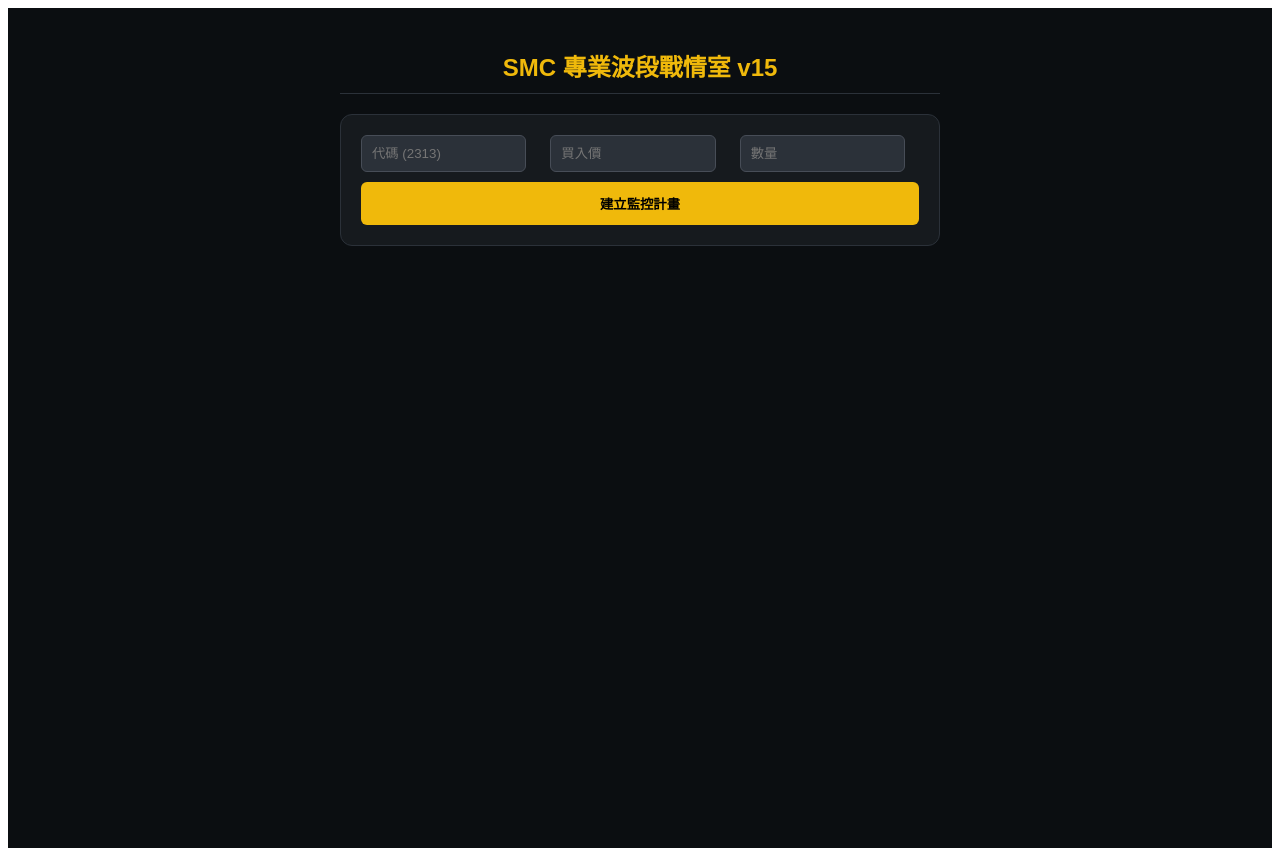
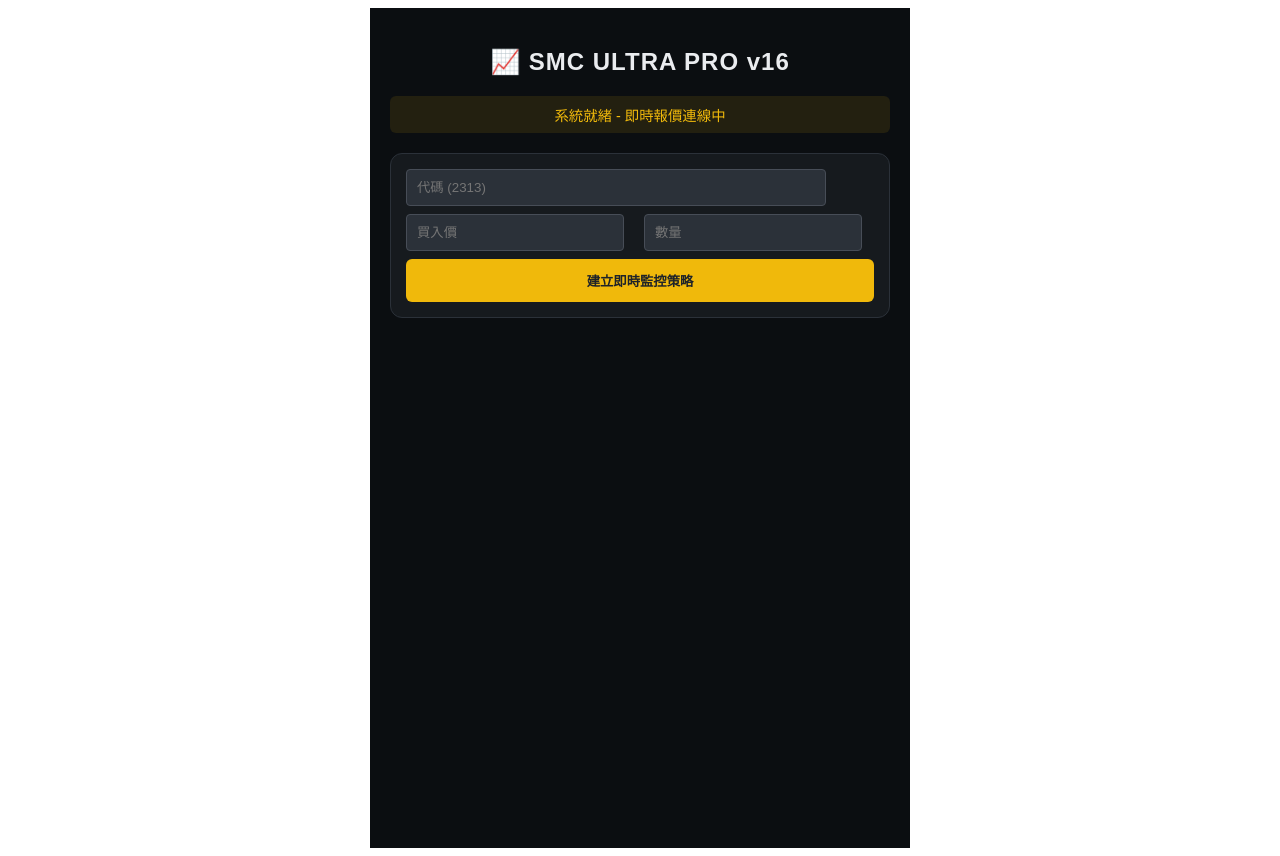
Before and after one commit to a0910671995-blip/-ai, a React (Vite) app: page / in a window 1280 px wide. Built offline with nearby package versions, Linux system fonts and the light colour scheme.

Commit message:
Update App.jsx

```diff
--- a/src/App.jsx
+++ b/src/App.jsx
@@ -1,176 +1,210 @@
-import React, { useState, useEffect } from 'react';
+import React, { useState, useEffect, useCallback } from 'react';
+
+// --- 進階 100% 繞過 CORS 的跨域代理 ---
+const proxyUrl = "https://api.allorigins.win/get?url=";
 
 const App = () => {
+  // 1. 狀態管理 (LocalStorage 儲存版)
   const [stocks, setStocks] = useState(() => {
-    const saved = localStorage.getItem('smc_pro_v15');
+    const saved = localStorage.getItem('smc_ultra_v16');
     return saved ? JSON.parse(saved) : [];
   });
 
   const [form, setForm] = useState({ symbol: '', price: '', qty: '' });
   const [loading, setLoading] = useState(false);
+  const [globalStatus, setGlobalStatus] = useState("系統就緒 - 即時報價連線中");
 
+  // 2. 自動儲存
   useEffect(() => {
-    localStorage.setItem('smc_pro_v15', JSON.stringify(stocks));
+    localStorage.setItem('smc_ultra_v16', JSON.stringify(stocks));
   }, [stocks]);
 
-  // --- 功能 1: 自動抓取股票名稱 (利用 API) ---
-  const fetchStockName = async (symbol) => {
-    if (!symbol) return "";
+  // --- 關鍵核心：自動抓取 Yahoo 即時報價 ---
+  const fetchLivePrice = useCallback(async (symbol) => {
+    try {
+      // 在背景自动帮台股加上 .TW 后缀
+      const yahooUrl = `https://query1.finance.yahoo.com/v8/finance/chart/${symbol}.TW`;
+      const response = await fetch(`${proxyUrl}${encodeURIComponent(yahooUrl)}`);
+
+      if (!response.ok) return null;
+
+      const resData = await response.json();
+      const rawContents = JSON.parse(resData.contents);
+
+      if (rawContents.chart && rawContents.chart.result) {
+        return rawContents.chart.result[0].meta.regularMarketPrice;
+      }
+      return null;
+    } catch (e) {
+      console.error(`無法獲取 ${symbol} 即時報價:`, e);
+      return null;
+    }
+  }, []);
+
+  // --- 關鍵核心：背景自动更新 (每 10 秒) ---
+  useEffect(() => {
+    if (stocks.length === 0) return;
+
+    setGlobalStatus("🔄 正在更新即時行情...");
+    const timer = setInterval(async () => {
+      const updatedStocks = await Promise.all(stocks.map(async (s) => {
+        const p = await fetchLivePrice(s.symbol);
+        if (p) {
+          return { ...s, live: p, lastUpdate: new Date().toLocaleTimeString() };
+        }
+        return s;
+      }));
+      setStocks(updatedStocks);
+      setGlobalStatus(`✅ 行情已更新 (${new Date().toLocaleTimeString()})`);
+    }, 10000); // 10秒更新一次，兼顾即时性与请求频率
+
+    return () => clearInterval(timer);
+  }, [stocks, fetchLivePrice]);
+
+  // 3. 新增監控標的
+  const addNewStock = async () => {
+    if (!form.symbol || !form.price || !form.qty) return alert("欄位不能空白");
+    const cost = parseFloat(form.price);
+    const qty = parseInt(form.qty);
+    const sym = form.symbol.toUpperCase();
+
     setLoading(true);
-    try {
-      // 嘗試從 FinMind 獲取 (假設 Token 有效)
-      const token = "eyJ0eXAiOiJKV1QiLCJhbGciOiJIUzI1NiJ9.eyJkYXRlIjoiMjAyNi0wNC0wNiAxODoyOToxNSIsInVzZXJfaWQiOiJ0aW5nMDkwMiIsImVtYWlsIjoiYTA5MTA2NzE5OTVAZ21haWwuY29tIiwiaXAiOiIxMjMuMjA0LjE5OC4xMDgifQ._aQwOaw9SopLidA7fEgZzAY02nyPX6jLudW6_TwODMA";
-      const res = await fetch(`https://api.finmindtrade.com/api/v4/data?dataset=TaiwanStockInfo&token=${token}`);
-      const json = await res.json();
-      const info = json.data.find(item => item.stock_id === symbol);
+    setGlobalStatus(`🔍 正在驗證 ${sym} 代碼...`);
+
+    // 建立時先抓一次價格驗證
+    const p = await fetchLivePrice(sym);
+
+    if (p === null) {
+      alert(`找不到 [${sym}] 代碼。台股請確認代碼無誤，無需加 .TW (例如: 2313)`);
       setLoading(false);
-      return info ? info.stock_name : symbol;
-    } catch (e) {
+      setGlobalStatus("❌ 驗證失敗");
+      return;
+    }
+
+    setStocks([...stocks, {
+      id: Date.now(),
+      symbol: sym,
+      name: sym, // 由於移除 Token，預設顯示代碼
+      avgCost: cost, // 初始均價
+      qty: qty,       // 持股股數
+      live: p,         // 自動抓到的即時價
+      profit: 0,       // 已實現損益
+      chip: null,      // 籌碼資料 (留出整合空間)
+      lastUpdate: new Date().toLocaleTimeString()
+    }]);
+
+    setForm({ symbol: '', price: '', qty: '' });
     setLoading(false);
-      return symbol; // 失敗則顯示代碼
-    }
+    setGlobalStatus("✅ 策略建立成功，自動監控中");
   };
 
-  const addNewStock = async () => {
-    if (!form.symbol || !form.price || !form.qty) return alert("請輸入完整資料");
-    const name = await fetchStockName(form.symbol);
-    const newStock = {
-      id: Date.now(),
-      symbol: form.symbol,
-      name: name,
-      avgCost: parseFloat(form.price), // 均價
-      qty: parseInt(form.qty),         // 持股數
-      realizedProfit: 0,               // 已實現損益
-      currentPrice: parseFloat(form.price) // 預設現價等於買入價，之後手動更新或按按鈕
-    };
-    setStocks([...stocks, newStock]);
-    setForm({ symbol: '', price: '', qty: '' });
-  };
-
-  // --- 功能 2: 賣出邏輯 (計算實現損益) ---
-  const handleSell = (id, sellPrice, sellQty) => {
-    if (!sellPrice || !sellQty) return alert("請輸入賣出價格與數量");
+  // --- 功能 2：動態成本計算 (低位回補 - 攤平) ---
+  const handleBuyMore = (id, buyP, buyQ) => {
+    if (!buyP || !buyQ) return;
     setStocks(stocks.map(s => {
       if (s.id === id) {
-        if (sellQty > s.qty) { alert("賣出數量不能大於持股數"); return s; }
-        const profit = (sellPrice - s.avgCost) * sellQty;
-        return {
-          ...s,
-          qty: s.qty - sellQty,
-          realizedProfit: s.realizedProfit + profit
-        };
+        const totalCost = (s.avgCost * s.qty) + (buyP * buyQ);
+        const newQty = s.qty + buyQ;
+        // 自动计算新的加权均价
+        const newAvg = parseFloat((totalCost / newQty).toFixed(2));
+        return { ...s, qty: newQty, avgCost: newAvg };
       }
       return s;
     }));
   };
 
-  // --- 功能 3: 回補邏輯 (重新計算均價 - 攤平) ---
-  const handleBuyMore = (id, buyPrice, buyQty) => {
-    if (!buyPrice || !buyQty) return alert("請輸入回補價格與數量");
+  // --- 功能 3：已實現損益 (賣出結利) ---
+  const handleSell = (id, sellP, sellQ) => {
+    if (!sellP || !sellQ) return;
     setStocks(stocks.map(s => {
       if (s.id === id) {
-        const totalCost = (s.avgCost * s.qty) + (buyPrice * buyQty);
-        const newQty = s.qty + buyQty;
-        return {
-          ...s,
-          qty: newQty,
-          avgCost: parseFloat((totalCost / newQty).toFixed(2))
-        };
+        if (sellQ > s.qty) { alert("庫存不足"); return s; }
+        // 计算这一笔的实现损益
+        const tradeProfit = (sellP - s.avgCost) * sellQ;
+        return { ...s, qty: s.qty - sellQ, profit: s.profit + tradeProfit };
       }
       return s;
     }));
   };
 
-  const updateCurrentPrice = (id, newPrice) => {
-    setStocks(stocks.map(s => s.id === id ? { ...s, currentPrice: parseFloat(newPrice) } : s));
-  };
-
-  // --- 樣式設定 ---
-  const theme = {
-    bg: '#0b0e11', card: '#161a1e', text: '#eaecef', primary: '#f0b90b',
-    red: '#f6465d', green: '#0ecb81', blue: '#3498db', border: '#2b3139'
+  // 4. SMC 深色 UI 樣式
+  const styles = {
+    container: { maxWidth: '500px', margin: '0 auto', padding: '20px', backgroundColor: '#0b0e11', color: '#eaecef', minHeight: '100vh', fontFamily: 'sans-serif' },
+    status: { textAlign: 'center', color: '#f0b90b', background: 'rgba(240, 185, 11, 0.1)', padding: '8px', borderRadius: '6px', marginBottom: '20px', fontSize: '0.9em' },
+    inputPanel: { backgroundColor: '#161a1e', padding: '15px', borderRadius: '12px', border: '1px solid #2b3139', marginBottom: '20px' },
+    input: { backgroundColor: '#2b3139', border: '1px solid #474d57', color: 'white', padding: '10px', borderRadius: '4px', width: '85%', marginBottom: '8px' },
+    btnAdd: { width: '100%', padding: '12px', backgroundColor: '#f0b90b', color: '#1e2329', border: 'none', borderRadius: '6px', fontWeight: 'bold', cursor: 'pointer' },
+    card: { backgroundColor: '#161a1e', border: '1px solid #2b3139', borderRadius: '12px', padding: '15px', marginBottom: '20px', borderTop: '4px solid #f0b90b', position: 'relative' },
+    livePrice: { fontSize: '1.6em', fontWeight: 'bold', color: '#f6465d' },
+    dataGrid: { display: 'grid', gridTemplateColumns: 'repeat(4, 1fr)', gap: '8px', background: '#1e2329', padding: '12px', borderRadius: '8px', textAlign: 'center', marginTop: '10px', fontSize: '0.85em' },
+    tradeBtn: { border: 'none', borderRadius: '4px', padding: '6px 12px', color: 'white', cursor: 'pointer', fontWeight: 'bold' }
   };
 
   return (
-    <div style={{ backgroundColor: theme.bg, color: theme.text, minHeight: '100vh', padding: '20px', fontFamily: 'sans-serif' }}>
-      <div style={{ maxWidth: '600px', margin: '0 auto' }}>
-        <h2 style={{ textAlign: 'center', color: theme.primary, borderBottom: `1px solid ${theme.border}`, paddingBottom: '10px' }}>
-          SMC 專業波段戰情室 v15
-        </h2>
+    <div style={styles.container}>
+      <h2 style={{ textAlign: 'center', letterSpacing: '1px', marginBottom: '20px' }}>📈 SMC ULTRA PRO v16</h2>
+      <div style={styles.status}>{globalStatus}</div>
 
-        {/* 新增區域 */}
-        <div style={{ backgroundColor: theme.card, padding: '20px', borderRadius: '12px', border: `1px solid ${theme.border}`, marginBottom: '20px' }}>
-          <div style={{ display: 'grid', gridTemplateColumns: '1fr 1fr 1fr', gap: '10px', marginBottom: '10px' }}>
-            <input placeholder="代碼 (2313)" style={inputStyle} value={form.symbol} onChange={e => setForm({...form, symbol: e.target.value})} />
-            <input type="number" placeholder="買入價" style={inputStyle} value={form.price} onChange={e => setForm({...form, price: e.target.value})} />
-            <input type="number" placeholder="數量" style={inputStyle} value={form.qty} onChange={e => setForm({...form, qty: e.target.value})} />
+      {/* 輸入區 */}
+      <div style={styles.inputPanel}>
+        <input name="symbol" placeholder="代碼 (2313)" style={styles.input} value={form.symbol} onChange={e=>setForm({...form, symbol:e.target.value})} />
+        <div style={{ display: 'grid', gridTemplateColumns: '1fr 1fr', gap: '8px' }}>
+          <input name="price" type="number" placeholder="買入價" style={styles.input} value={form.price} onChange={e=>setForm({...form, price:e.target.value})} />
+          <input name="qty" type="number" placeholder="數量" style={styles.input} value={form.qty} onChange={e=>setForm({...form, qty:e.target.value})} />
         </div>
-          <button onClick={addNewStock} style={{ width: '100%', padding: '12px', backgroundColor: theme.primary, border: 'none', borderRadius: '6px', fontWeight: 'bold', cursor: 'pointer' }}>
-            {loading ? "查詢名稱中..." : "建立監控計畫"}
-          </button>
+        <button style={styles.btnAdd} onClick={addNewStock} disabled={loading}>{loading ? "搜尋中..." : "建立即時監控策略"}</button>
       </div>
 
-        {/* 列表區域 */}
+      {/* 列表區 */}
       {stocks.map(s => {
-          const unrealized = Math.round((s.currentPrice - s.avgCost) * s.qty);
-          const tp = (s.avgCost * 1.1).toFixed(2);
-          const sl = (s.avgCost * 0.93).toFixed(2);
+        // 未实现損益计算 = (现价 - 均价) * 持股数
+        const unrealized = Math.round((s.live - s.avgCost) * s.qty);
 
         return (
-            <div key={s.id} style={{ backgroundColor: theme.card, borderRadius: '12px', padding: '15px', marginBottom: '20px', borderLeft: `5px solid ${theme.primary}` }}>
-              <div style={{ display: 'flex', justifyContent: 'space-between', marginBottom: '10px' }}>
-                <b style={{ fontSize: '1.2em' }}>{s.name} <small style={{color: '#848e9c'}}>{s.symbol}</small></b>
-                <div style={{ textAlign: 'right' }}>
-                   現價：<input type="number" value={s.currentPrice} onChange={e => updateCurrentPrice(s.id, e.target.value)} style={{ width: '60px', background: '#2b3139', border: 'none', color: 'white', textAlign: 'center' }} />
-                </div>
+          <div key={s.id} style={styles.card}>
+            <button onClick={()=>{if(window.confirm("結案？"))setStocks(stocks.filter(x=>x.id!==s.id))}} style={{position:'absolute',top:10,right:10,background:'none',border:'none',color:'#333',cursor:'pointer'}}>刪除</button>
+            <div style={{ display: 'flex', justifyContent: 'space-between', alignItems: 'center' }}>
+              <span style={{ fontSize: '1.2em' }}><b>{s.symbol}</b> <small style={{color:'#666'}}>台股</small></span>
+              <span style={styles.livePrice}>{s.live}</span>
             </div>
 
-              {/* 核心數據 */}
-              <div style={{ display: 'grid', gridTemplateColumns: 'repeat(3, 1fr)', gap: '10px', textAlign: 'center', backgroundColor: '#1e2329', padding: '10px', borderRadius: '8px' }}>
+            {/* 籌碼預留區 */}
+            <div style={{ background: '#1e2323', padding: '5px 10px', borderRadius: '4px', fontSize: '0.75em', color: '#aaa', margin: '10px 0' }}>
+              SMC MAX 籌碼掃描中... [昨日法人：-- 張]
+            </div>
+
+            {/* 核心損益 */}
+            <div style={{ marginTop: '10px', textAlign: 'center' }}>
+              未實現：<b style={{ color: unrealized >= 0 ? '#f6465d' : '#0ecb81', fontSize: '1.3em' }}>{unrealized}</b>
+            </div>
+
+            {/* 專業數據網格 */}
+            <div style={styles.dataGrid}>
               <div><small style={{color: '#848e9c'}}>均價</small><br/><b>{s.avgCost}</b></div>
               <div><small style={{color: '#848e9c'}}>持股</small><br/><b>{s.qty}</b></div>
-                <div><small style={{color: '#848e9c'}}>已實現損益</small><br/><b style={{color: theme.red}}>{Math.round(s.realizedProfit)}</b></div>
+              <div><small style={{color: '#848e9c'}}>本金</small><br/><b>{Math.round(s.avgCost * s.qty)}</b></div>
+              <div><small style={{color: '#848e9c'}}>已領</small><br/><b style={{color:'#f6465d'}}>{Math.round(s.profit)}</b></div>
             </div>
 
-              <div style={{ marginTop: '10px', textAlign: 'center' }}>
-                <span style={{ fontSize: '0.9em' }}>未實現損益：</span>
-                <b style={{ color: unrealized >= 0 ? theme.red : theme.green, fontSize: '1.2em' }}>{unrealized}</b>
+            {/* 進階操作區 */}
+            <div style={{ display: 'flex', gap: '8px', marginTop: '15px', borderTop: '1px dashed #2b3139', paddingTop: '15px' }}>
+              <button onClick={() => {
+                const p = prompt(`${s.symbol} 賣出成交價?`, s.live);
+                const q = prompt(`賣出股數? (持股 ${s.qty})`);
+                if(p && q) handleSell(s.id, parseFloat(p), parseInt(q));
+              }} style={{ ...styles.tradeBtn, backgroundColor: '#f6465d', flex: 1 }}>賣出結利</button>
+              <button onClick={() => {
+                const p = prompt(`${s.symbol} 回補成交價?`, s.live);
+                const q = prompt(`回補股數?`);
+                if(p && q) handleBuyMore(s.id, parseFloat(p), parseInt(q));
+              }} style={{ ...styles.tradeBtn, backgroundColor: '#3498db', flex: 1 }}>低位回補</button>
             </div>
-
-              {/* 操作區 */}
-              <div style={{ display: 'flex', gap: '10px', marginTop: '15px', borderTop: `1px dashed ${theme.border}`, paddingTop: '15px' }}>
-                <div style={{ flex: 1 }}>
-                  <button onClick={() => {
-                    const p = prompt("賣出價格?");
-                    const q = prompt("賣出數量?");
-                    if(p && q) handleSell(s.id, parseFloat(p), parseInt(q));
-                  }} style={{ width: '100%', padding: '8px', backgroundColor: theme.red, color: 'white', border: 'none', borderRadius: '4px', cursor: 'pointer' }}>賣出結利</button>
-                </div>
-                <div style={{ flex: 1 }}>
-                  <button onClick={() => {
-                    const p = prompt("回補價格?");
-                    const q = prompt("回補數量?");
-                    if(p && q) handleBuyMore(s.id, parseFloat(p), parseInt(q));
-                  }} style={{ width: '100%', padding: '8px', backgroundColor: theme.blue, color: 'white', border: 'none', borderRadius: '4px', cursor: 'pointer' }}>低位回補</button>
-                </div>
-              </div>
-
-              {/* 紀律提示 */}
-              <div style={{ display: 'flex', justifyContent: 'space-between', marginTop: '10px', fontSize: '0.8em', color: '#848e9c' }}>
-                <span>建議停利: {tp}</span>
-                <span>建議停損: {sl}</span>
-                <span onClick={() => {if(window.confirm("結案？")) setStocks(stocks.filter(x=>x.id!==s.id))}} style={{cursor:'pointer'}}>刪除紀錄</span>
-              </div>
+            <div style={{textAlign:'right', fontSize:'0.7em', color:'#444', marginTop:10}}>⏱ 價格更新：${s.lastUpdate}</div>
           </div>
         );
       })}
     </div>
-    </div>
   );
 };
 
-const inputStyle = {
-  backgroundColor: '#2b3139', border: '1px solid #474d57', color: 'white', padding: '10px', borderRadius: '6px', width: '80%'
-};
-
 export default App;
```
Lines whose indentation alone changed are shown as unchanged.
